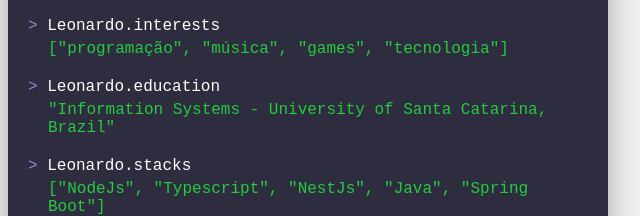
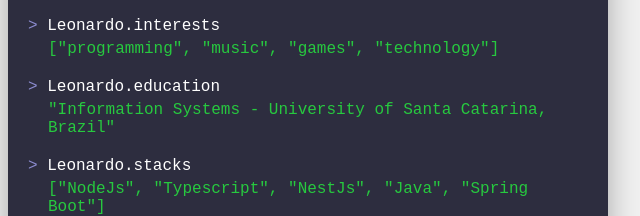
Before and after one commit to leoamorimr/portfolio2025, a plain HTML site: page index.html in a window 1280 px wide. Shown: the part 577-793 px from the top of the page, 332-972 px from the left. Drawn offline with Linux system fonts and the light colour scheme.

Commit message:
translation

```diff
--- a/index.html
+++ b/index.html
@@ -6,7 +6,6 @@
     <meta name="viewport" content="width=device-width, initial-scale=1.0">
     <title>Leonardo Ramos - Portfólio</title>
     <link rel="stylesheet" href="style.css">
-    <link rel="icon" type="image/svg+xml" href="favicon.svg">
 
 </head>
 
@@ -80,7 +79,7 @@
             <div class="line">
                 <span class="prompt">> </span>
                 <span class="command" data-text="Leonardo.interests"></span>
-                <div class="response">["programação", "música", "games", "tecnologia"]</div>
+                <div class="response">["programming", "music", "games", "technology"]</div>
             </div>
 
             <div class="line">
```
